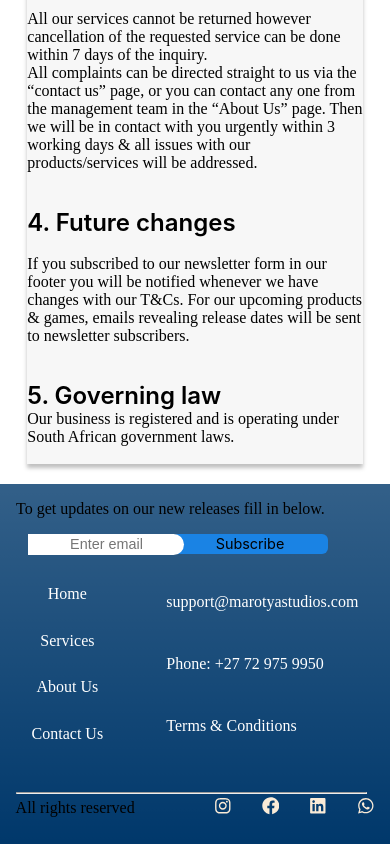
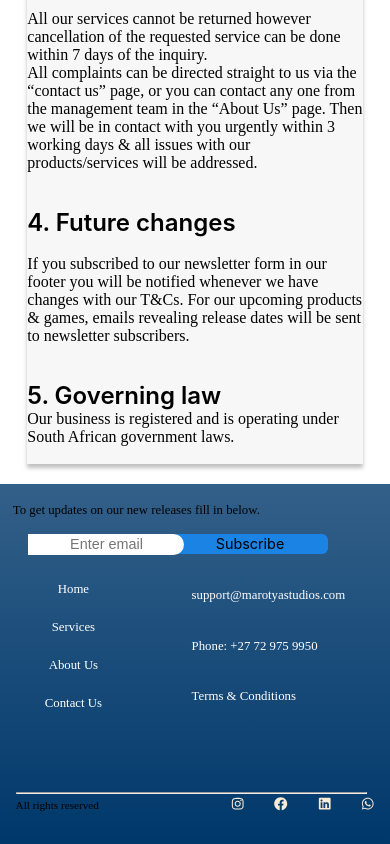
Before and after one commit to andilemarotya/marotya-studios, a React (Create React App) app in the folder frontend/: page /terms in a window 390 px wide. Shown: the part 1009-1853 px from the top of the page. Built offline with nearby package versions, Linux system fonts and the light colour scheme.

Commit message:
m-footer

```diff
--- a/frontend/src/components/Footer.css
+++ b/frontend/src/components/Footer.css
@@ -161,7 +161,7 @@ input {
     }
 
     #text {
-       width: 100%;
+        width: 100%;
         font-size: .8rem;
     }
 
@@ -216,8 +216,10 @@ input {
 
     #text {
        width: 100%;
+       font-size: .8rem;
+    }
 
-    }
+
 
     .fill {
         width: 50%;
@@ -234,6 +236,27 @@ input {
     }
     .list {
         padding-right: 0;
+    }
+
+    .f-home,
+    .f-services,
+    .f-about,
+    .f-contact {
+
+        font-size: .8rem;
+    }
+
+    .f-partner,
+    .f-mail, .f-no,
+    .terms {
+
+        font-size: .8rem;
+    }
+    .end {
+        font-size: .7rem;
+    }
+    .icons {
+        font-size: .84rem;
     }
 
 }
```
